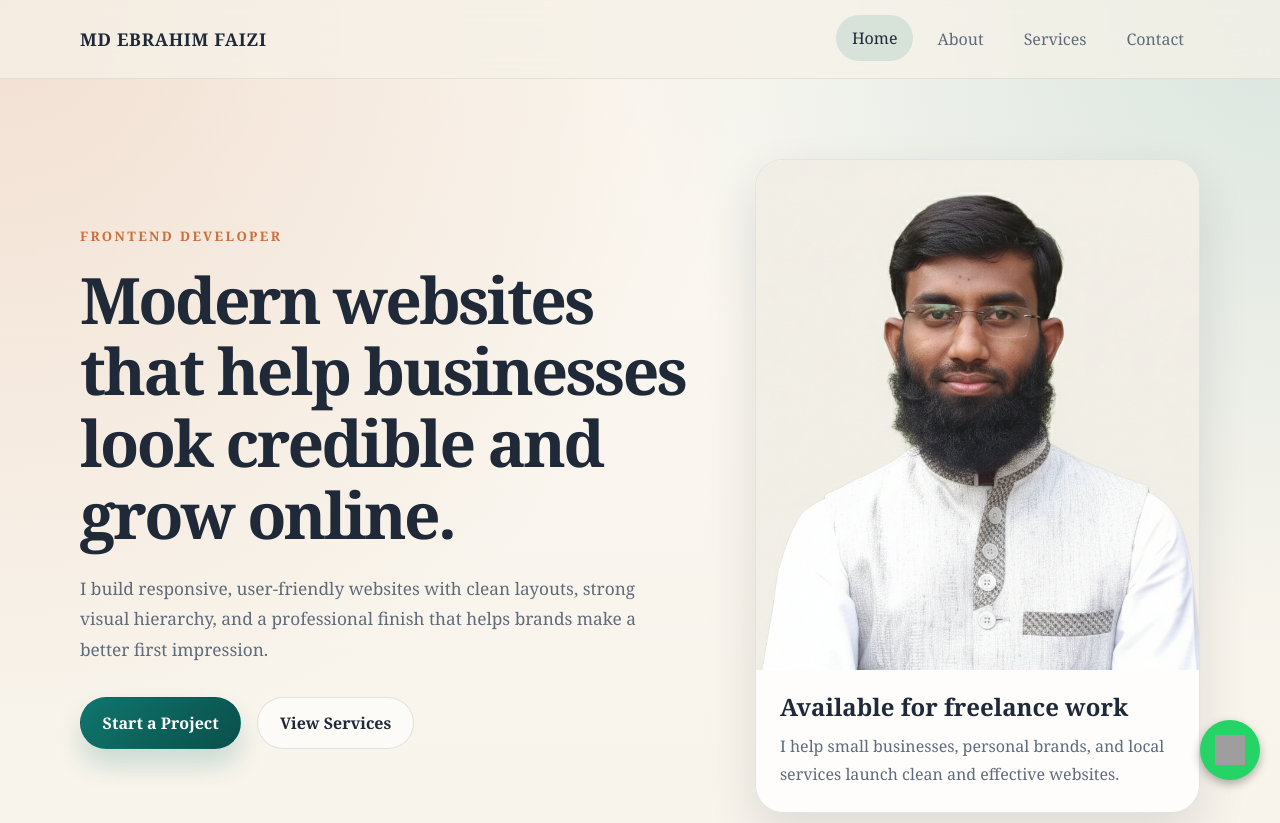
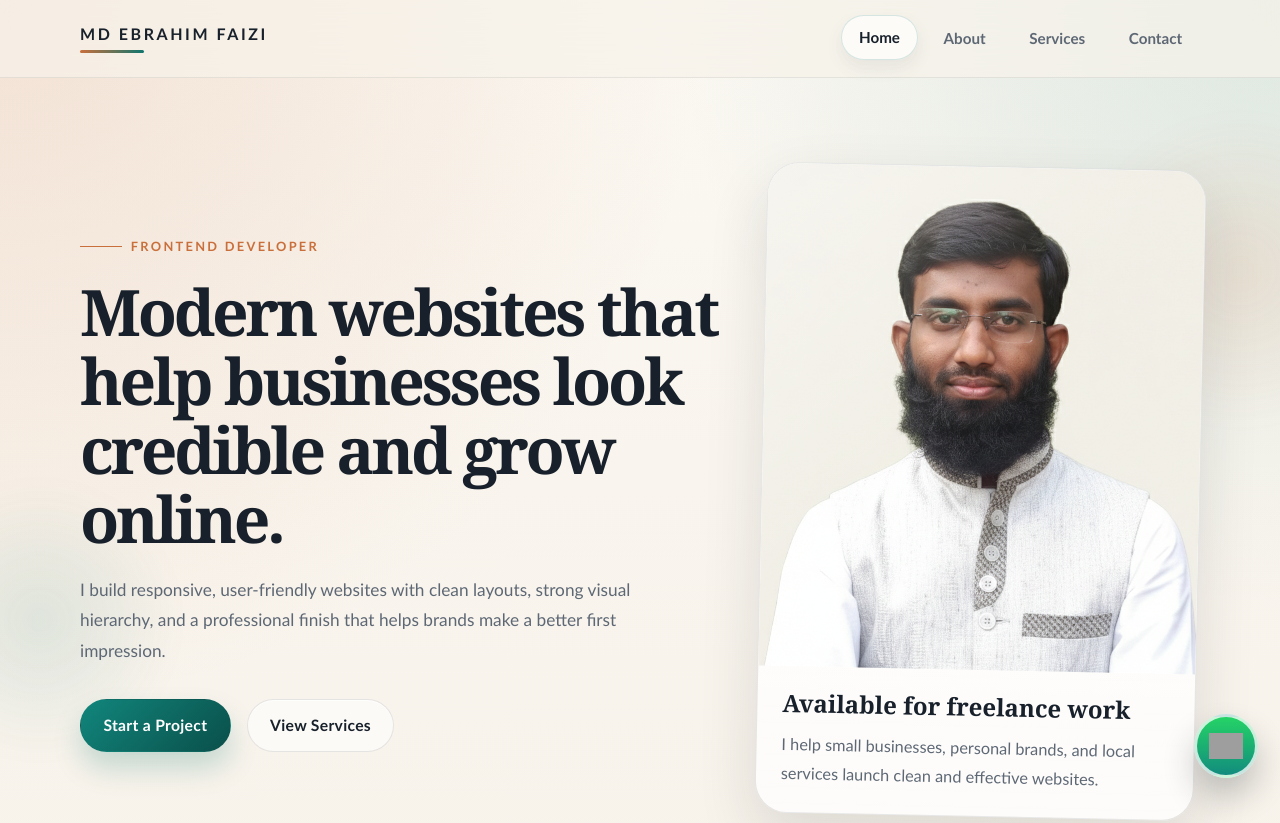
Before and after one commit to alfaizi-webdev/portfolio-website, a plain HTML site: page index.html in a window 1280 px wide. Shown: the top 823 px of the page. Drawn offline with Linux system fonts and the light colour scheme; grey boxes are pictures that could not be loaded.

Commit message:
Add files via upload

```diff
--- a/style.css
+++ b/style.css
@@ -1,15 +1,20 @@
 :root {
-    --bg: #f6f1e8;
-    --surface: rgba(255, 255, 255, 0.82);
-    --surface-strong: #ffffff;
-    --text: #1f2937;
-    --muted: #5f6b7a;
-    --line: rgba(31, 41, 55, 0.12);
+    --bg: #f7f2ea;
+    --bg-deep: #efe4d3;
+    --surface: rgba(255, 255, 255, 0.78);
+    --surface-strong: #fffdf9;
+    --text: #18212b;
+    --muted: #5e6875;
+    --line: rgba(24, 33, 43, 0.1);
     --brand: #0f766e;
     --brand-dark: #0a4f4a;
     --accent: #c96f3b;
-    --shadow: 0 22px 50px rgba(31, 41, 55, 0.12);
-    --radius-lg: 28px;
+    --accent-soft: rgba(201, 111, 59, 0.14);
+    --success: #25d366;
+    --shadow-soft: 0 16px 40px rgba(24, 33, 43, 0.08);
+    --shadow-strong: 0 24px 60px rgba(24, 33, 43, 0.12);
+    --radius-xl: 32px;
+    --radius-lg: 24px;
     --radius-md: 18px;
     --radius-sm: 12px;
     --container: 1120px;
@@ -26,13 +31,48 @@ html {
 }
 
 body {
+    position: relative;
     margin: 0;
-    font-family: Georgia, "Times New Roman", serif;
     color: var(--text);
+    font-family: "Trebuchet MS", "Segoe UI", sans-serif;
     background:
-        radial-gradient(circle at top left, rgba(201, 111, 59, 0.18), transparent 30%),
-        radial-gradient(circle at top right, rgba(15, 118, 110, 0.14), transparent 26%),
-        linear-gradient(180deg, #fbf8f2 0%, #f4ede1 100%);
+        radial-gradient(circle at top left, rgba(201, 111, 59, 0.16), transparent 28%),
+        radial-gradient(circle at top right, rgba(15, 118, 110, 0.12), transparent 24%),
+        linear-gradient(180deg, #fbf8f2 0%, var(--bg) 42%, var(--bg-deep) 100%);
+    overflow-x: hidden;
+}
+
+body::before,
+body::after {
+    content: "";
+    position: fixed;
+    inset: auto;
+    z-index: -1;
+    pointer-events: none;
+    border-radius: 999px;
+    filter: blur(14px);
+    opacity: 0.6;
+}
+
+body::before {
+    top: 110px;
+    right: -120px;
+    width: 320px;
+    height: 320px;
+    background: radial-gradient(circle, rgba(201, 111, 59, 0.22), transparent 70%);
+}
+
+body::after {
+    bottom: 40px;
+    left: -100px;
+    width: 280px;
+    height: 280px;
+    background: radial-gradient(circle, rgba(15, 118, 110, 0.18), transparent 72%);
+}
+
+::selection {
+    background: rgba(15, 118, 110, 0.18);
+    color: var(--text);
 }
 
 img {
@@ -47,17 +87,19 @@ a {
 
 p {
     margin: 0;
-    line-height: 1.75;
     color: var(--muted);
+    line-height: 1.78;
+    font-size: 1.02rem;
 }
 
 h1,
 h2,
 h3 {
     margin: 0;
-    line-height: 1.12;
     color: var(--text);
-    font-weight: 600;
+    line-height: 1.08;
+    font-family: Georgia, "Times New Roman", serif;
+    font-weight: 700;
 }
 
 .container {
@@ -74,9 +116,9 @@ h3 {
     top: 0;
     z-index: 100;
     padding: 1rem 0;
-    backdrop-filter: blur(16px);
-    background: rgba(246, 241, 232, 0.72);
-    border-bottom: 1px solid rgba(31, 41, 55, 0.08);
+    background: rgba(247, 242, 234, 0.7);
+    border-bottom: 1px solid rgba(24, 33, 43, 0.08);
+    backdrop-filter: blur(18px);
 }
 
 .header-inner {
@@ -87,10 +129,21 @@ h3 {
 }
 
 .brand {
-    font-size: 1.1rem;
-    font-weight: 700;
-    letter-spacing: 0.04em;
+    position: relative;
+    font-size: 1rem;
+    font-weight: 800;
+    letter-spacing: 0.16em;
     text-transform: uppercase;
+}
+
+.brand::after {
+    content: "";
+    display: block;
+    width: 64px;
+    height: 3px;
+    margin-top: 0.4rem;
+    border-radius: 999px;
+    background: linear-gradient(90deg, var(--accent), var(--brand));
 }
 
 .site-nav {
@@ -101,61 +154,89 @@ h3 {
 }
 
 .site-nav a {
-    padding: 0.75rem 1rem;
+    padding: 0.78rem 1.05rem;
+    border: 1px solid transparent;
     border-radius: 999px;
     color: var(--muted);
-    transition: background-color 0.25s ease, color 0.25s ease, transform 0.25s ease;
+    font-size: 0.95rem;
+    font-weight: 700;
+    transition: transform 0.25s ease, color 0.25s ease, border-color 0.25s ease, background-color 0.25s ease, box-shadow 0.25s ease;
 }
 
 .site-nav a:hover,
 .site-nav a:focus-visible,
 .site-nav a.active {
     color: var(--text);
-    background: rgba(15, 118, 110, 0.12);
+    border-color: rgba(15, 118, 110, 0.16);
+    background: rgba(255, 255, 255, 0.62);
+    box-shadow: 0 8px 18px rgba(24, 33, 43, 0.07);
     transform: translateY(-1px);
 }
 
 .hero,
 .page-hero {
-    padding: 5rem 0 2rem;
+    position: relative;
+    padding: 5.5rem 0 2.5rem;
+}
+
+.hero::after,
+.page-hero::after {
+    content: "";
+    position: absolute;
+    left: 50%;
+    bottom: 0;
+    transform: translateX(-50%);
+    width: min(100% - 2rem, var(--container));
+    height: 1px;
+    background: linear-gradient(90deg, transparent, rgba(24, 33, 43, 0.12), transparent);
 }
 
 .hero-grid {
     display: grid;
-    grid-template-columns: minmax(0, 1.3fr) minmax(280px, 0.9fr);
-    gap: 2rem;
+    grid-template-columns: minmax(0, 1.25fr) minmax(300px, 0.85fr);
+    gap: 2.2rem;
     align-items: center;
 }
 
 .hero-copy h1,
 .page-hero h1 {
-    font-size: clamp(2.8rem, 5vw, 5rem);
-    letter-spacing: -0.04em;
+    font-size: clamp(3rem, 5vw, 5.2rem);
+    letter-spacing: -0.05em;
 }
 
 .hero-text,
 .page-intro {
-    margin-top: 1.5rem;
+    margin-top: 1.35rem;
+    max-width: 60ch;
     font-size: 1.08rem;
-    max-width: 60ch;
 }
 
 .eyebrow,
 .section-label {
-    display: inline-block;
-    margin-bottom: 1rem;
+    display: inline-flex;
+    align-items: center;
+    gap: 0.55rem;
+    margin-bottom: 1.15rem;
     color: var(--accent);
-    font-size: 0.82rem;
-    font-weight: 700;
+    font-size: 0.8rem;
+    font-weight: 800;
     letter-spacing: 0.18em;
     text-transform: uppercase;
+}
+
+.eyebrow::before,
+.section-label::before {
+    content: "";
+    width: 42px;
+    height: 1px;
+    background: currentColor;
 }
 
 .hero-actions,
 .cta-actions {
     display: flex;
+    flex-wrap: wrap;
     gap: 1rem;
-    flex-wrap: wrap;
     margin-top: 2rem;
 }
 
@@ -163,12 +244,14 @@ h3 {
     display: inline-flex;
     align-items: center;
     justify-content: center;
-    min-height: 3.25rem;
-    padding: 0.85rem 1.35rem;
+    min-height: 3.3rem;
+    padding: 0.9rem 1.4rem;
+    border: 1px solid transparent;
     border-radius: 999px;
-    border: 1px solid transparent;
-    font-weight: 700;
-    transition: transform 0.25s ease, box-shadow 0.25s ease, background-color 0.25s ease, color 0.25s ease, border-color 0.25s ease;
+    font-size: 0.98rem;
+    font-weight: 800;
+    letter-spacing: 0.02em;
+    transition: transform 0.25s ease, box-shadow 0.25s ease, background-color 0.25s ease, border-color 0.25s ease, color 0.25s ease;
 }
 
 .button:hover,
@@ -178,14 +261,20 @@ h3 {
 
 .button-primary {
     color: #ffffff;
-    background: linear-gradient(135deg, var(--brand), var(--brand-dark));
-    box-shadow: 0 16px 26px rgba(15, 118, 110, 0.2);
+    background: linear-gradient(135deg, #11867c, var(--brand-dark));
+    box-shadow: 0 16px 28px rgba(15, 118, 110, 0.22);
+}
+
+.button-primary:hover,
+.button-primary:focus-visible {
+    box-shadow: 0 20px 34px rgba(15, 118, 110, 0.28);
 }
 
 .button-secondary {
     color: var(--text);
-    background: rgba(255, 255, 255, 0.64);
-    border-color: rgba(31, 41, 55, 0.12);
+    border-color: rgba(24, 33, 43, 0.1);
+    background: rgba(255, 255, 255, 0.58);
+    box-shadow: inset 0 1px 0 rgba(255, 255, 255, 0.65);
 }
 
 .hero-card,
@@ -195,14 +284,30 @@ h3 {
 .contact-card,
 .contact-form,
 .cta-panel {
-    background: var(--surface);
+    position: relative;
+    overflow: hidden;
+    background: linear-gradient(180deg, rgba(255, 255, 255, 0.88), rgba(255, 255, 255, 0.72));
     border: 1px solid var(--line);
-    border-radius: var(--radius-lg);
-    box-shadow: var(--shadow);
+    border-radius: var(--radius-xl);
+    box-shadow: var(--shadow-strong);
+}
+
+.hero-card::before,
+.content-card::before,
+.feature-card::before,
+.service-card::before,
+.contact-card::before,
+.contact-form::before,
+.cta-panel::before {
+    content: "";
+    position: absolute;
+    inset: 0;
+    background: linear-gradient(135deg, rgba(255, 255, 255, 0.36), transparent 40%);
+    pointer-events: none;
 }
 
 .hero-card {
-    overflow: hidden;
+    transform: rotate(1.2deg);
 }
 
 .hero-card img {
@@ -212,15 +317,15 @@ h3 {
 }
 
 .hero-card-content {
-    padding: 1.5rem;
+    padding: 1.55rem;
 }
 
 .hero-card-content p {
-    margin-top: 0.75rem;
+    margin-top: 0.8rem;
 }
 
 .section {
-    padding: 2rem 0 4rem;
+    padding: 2.4rem 0 4.2rem;
 }
 
 .section-alt {
@@ -229,18 +334,18 @@ h3 {
 
 .section-grid {
     display: grid;
-    grid-template-columns: 0.9fr 1.1fr;
+    grid-template-columns: 0.88fr 1.12fr;
     gap: 2rem;
     align-items: start;
 }
 
 .section-copy {
     display: grid;
-    gap: 1.2rem;
+    gap: 1.15rem;
 }
 
 .section-heading {
-    max-width: 700px;
+    max-width: 720px;
     margin-bottom: 2rem;
 }
 
@@ -258,27 +363,39 @@ h3 {
 .feature-card,
 .service-card,
 .content-card {
-    padding: 1.75rem;
+    padding: 1.8rem;
+    transition: transform 0.28s ease, box-shadow 0.28s ease, border-color 0.28s ease;
+}
+
+.feature-card:hover,
+.service-card:hover,
+.content-card:hover {
+    transform: translateY(-8px);
+    border-color: rgba(15, 118, 110, 0.18);
+    box-shadow: 0 28px 56px rgba(24, 33, 43, 0.14);
 }
 
 .feature-card h3,
 .service-card h2,
 .content-card h2 {
-    margin-bottom: 0.9rem;
-    font-size: 1.5rem;
+    margin-bottom: 0.95rem;
+    font-size: 1.48rem;
 }
 
 .cta-panel {
     display: flex;
     align-items: center;
     justify-content: space-between;
-    gap: 1.5rem;
-    padding: 2rem;
+    gap: 1.8rem;
+    padding: 2.1rem;
+    background:
+        radial-gradient(circle at top right, rgba(15, 118, 110, 0.1), transparent 28%),
+        linear-gradient(180deg, rgba(255, 255, 255, 0.92), rgba(255, 255, 255, 0.78));
 }
 
 .contact-layout {
     display: grid;
-    grid-template-columns: minmax(260px, 0.85fr) minmax(0, 1.15fr);
+    grid-template-columns: minmax(260px, 0.82fr) minmax(0, 1.18fr);
     gap: 1.5rem;
 }
 
@@ -287,20 +404,20 @@ h3 {
     padding: 2rem;
 }
 
-.contact-card h2,
-.contact-form h2 {
+.contact-card h2 {
     margin-bottom: 0.9rem;
 }
 
 .contact-list {
     display: grid;
-    gap: 0.9rem;
+    gap: 0.95rem;
     margin-top: 1.5rem;
 }
 
 .contact-list a,
 .footer-contact a {
     color: var(--brand-dark);
+    font-weight: 700;
 }
 
 .contact-form {
@@ -309,30 +426,40 @@ h3 {
 }
 
 .contact-form label {
-    font-weight: 700;
     color: var(--text);
+    font-size: 0.95rem;
+    font-weight: 800;
+    letter-spacing: 0.01em;
 }
 
 .contact-form input,
 .contact-form textarea {
     width: 100%;
-    border: 1px solid rgba(31, 41, 55, 0.14);
+    border: 1px solid rgba(24, 33, 43, 0.12);
     border-radius: var(--radius-sm);
-    padding: 0.95rem 1rem;
+    padding: 1rem 1rem;
+    color: var(--text);
     font: inherit;
-    color: var(--text);
-    background: rgba(255, 255, 255, 0.92);
+    background: rgba(255, 255, 255, 0.95);
+    transition: border-color 0.25s ease, box-shadow 0.25s ease, transform 0.25s ease;
+}
+
+.contact-form input::placeholder,
+.contact-form textarea::placeholder {
+    color: #8a94a1;
 }
 
 .contact-form textarea {
-    min-height: 150px;
+    min-height: 160px;
     resize: vertical;
 }
 
 .contact-form input:focus,
 .contact-form textarea:focus {
-    outline: 2px solid rgba(15, 118, 110, 0.18);
-    border-color: var(--brand);
+    outline: none;
+    border-color: rgba(15, 118, 110, 0.5);
+    box-shadow: 0 0 0 4px rgba(15, 118, 110, 0.12);
+    transform: translateY(-1px);
 }
 
 .button-submit {
@@ -343,45 +470,59 @@ h3 {
 }
 
 .whatsapp {
-    display: block;
+    display: inline-flex;
+    align-items: center;
+    justify-content: center;
     width: 100%;
-    padding: 14px;
-    margin-top: 15px;
-    background: linear-gradient(to right, #25D366, #128C7E);
-    color: white;
-    text-align: center;
-    border-radius: 30px;
-    font-weight: bold;
-    transition: 0.3s;
+    margin-top: 0.9rem;
+    padding: 0.95rem 1.2rem;
+    border-radius: 999px;
+    color: #ffffff;
+    font-size: 0.98rem;
+    font-weight: 800;
+    background: linear-gradient(135deg, #25d366, #128c7e);
+    box-shadow: 0 16px 28px rgba(18, 140, 126, 0.22);
+    transition: transform 0.25s ease, box-shadow 0.25s ease, filter 0.25s ease;
 }
 
-.whatsapp:hover {
-    background: #0d6b5f;
+.whatsapp:hover,
+.whatsapp:focus-visible {
+    transform: translateY(-2px);
+    box-shadow: 0 20px 34px rgba(18, 140, 126, 0.28);
+    filter: saturate(1.05);
 }
 
 .whatsapp-float {
     position: fixed;
-    bottom: 20px;
-    right: 20px;
-    background: #25D366;
-    width: 60px;
-    height: 60px;
+    right: 22px;
+    bottom: 22px;
+    z-index: 1000;
     display: flex;
     align-items: center;
     justify-content: center;
+    width: 64px;
+    height: 64px;
+    border: 3px solid rgba(255, 255, 255, 0.76);
     border-radius: 50%;
-    box-shadow: 0 4px 10px rgba(0,0,0,0.3);
-    z-index: 1000;
+    background: linear-gradient(180deg, #25d366, #128c7e);
+    box-shadow: 0 18px 32px rgba(24, 33, 43, 0.24);
+    transition: transform 0.25s ease, box-shadow 0.25s ease;
+}
+
+.whatsapp-float:hover,
+.whatsapp-float:focus-visible {
+    transform: translateY(-4px) scale(1.03);
+    box-shadow: 0 24px 40px rgba(24, 33, 43, 0.28);
 }
 
 .whatsapp-float img {
-    width: 30px;
-    height: 30px;
+    width: 34px;
+    height: 34px;
+    object-fit: contain;
 }
 
-
 .site-footer {
-    padding: 2rem 0 3rem;
+    padding: 2rem 0 3.2rem;
 }
 
 .footer-inner {
@@ -390,12 +531,12 @@ h3 {
     justify-content: space-between;
     gap: 1.5rem;
     padding-top: 2rem;
-    border-top: 2px solid rgba(31, 41, 55, 0.1);
+    border-top: 1px solid rgba(24, 33, 43, 0.14);
 }
 
 .footer-inner h2 {
-    font-size: 1.2rem;
-    margin-bottom: 0.75rem;
+    margin-bottom: 0.7rem;
+    font-size: 1.22rem;
 }
 
 .footer-contact {
@@ -403,27 +544,29 @@ h3 {
     gap: 0.45rem;
 }
 
-
 @media (max-width: 900px) {
     .hero-grid,
     .section-grid,
     .contact-layout,
-    .cta-panel,
     .content-grid,
     .card-grid {
         grid-template-columns: 1fr;
     }
 
+    .cta-panel {
+        flex-direction: column;
+        align-items: flex-start;
+    }
+
     .hero-copy h1,
     .page-hero h1 {
-        font-size: clamp(2.4rem, 10vw, 3.6rem);
+        font-size: clamp(2.5rem, 10vw, 3.9rem);
     }
 
-    .cta-panel {
-        align-items: flex-start;
+    .hero-card {
+        transform: none;
     }
 }
-
 
 @media (max-width: 640px) {
     .site-header {
@@ -446,7 +589,7 @@ h3 {
 
     .hero,
     .page-hero {
-        padding-top: 3.5rem;
+        padding-top: 3.7rem;
     }
 
     .feature-card,
@@ -455,13 +598,18 @@ h3 {
     .contact-card,
     .contact-form,
     .cta-panel {
-        padding: 1.4rem;
+        padding: 1.45rem;
+        border-radius: var(--radius-lg);
     }
 
     .footer-inner {
         flex-direction: column;
     }
+
+    .whatsapp-float {
+        right: 16px;
+        bottom: 16px;
+        width: 58px;
+        height: 58px;
+    }
 }
-.whatsapp {
-    padding: 12px 20px;
-}
```
